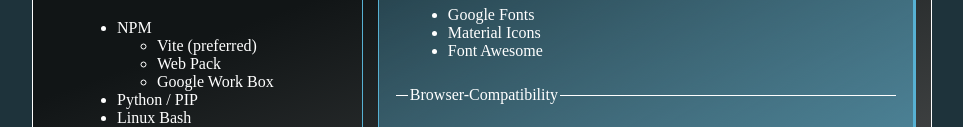
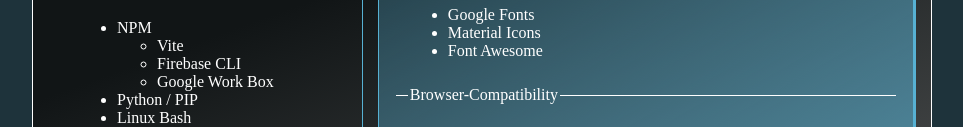
Before and after one commit to AlphaT7/portfolio, a website built with Vite: page src/index.html in a window 1280 px wide. Shown: the part 766-893 px from the top of the page, without its empty margins (158-1121 px from the left). Built offline with nearby package versions, Linux system fonts and the light colour scheme; files whose address does not match are found by name.

Commit message:
added firebase cli

```diff
--- a/src/index.html
+++ b/src/index.html
@@ -273,8 +273,8 @@
             <li>
               NPM
               <ul>
-                <li>Vite (preferred)</li>
-                <li>Web Pack</li>
+                <li>Vite</li>
+                <li>Firebase CLI</li>
                 <li>Google Work Box</li>
               </ul>
             </li>
```
